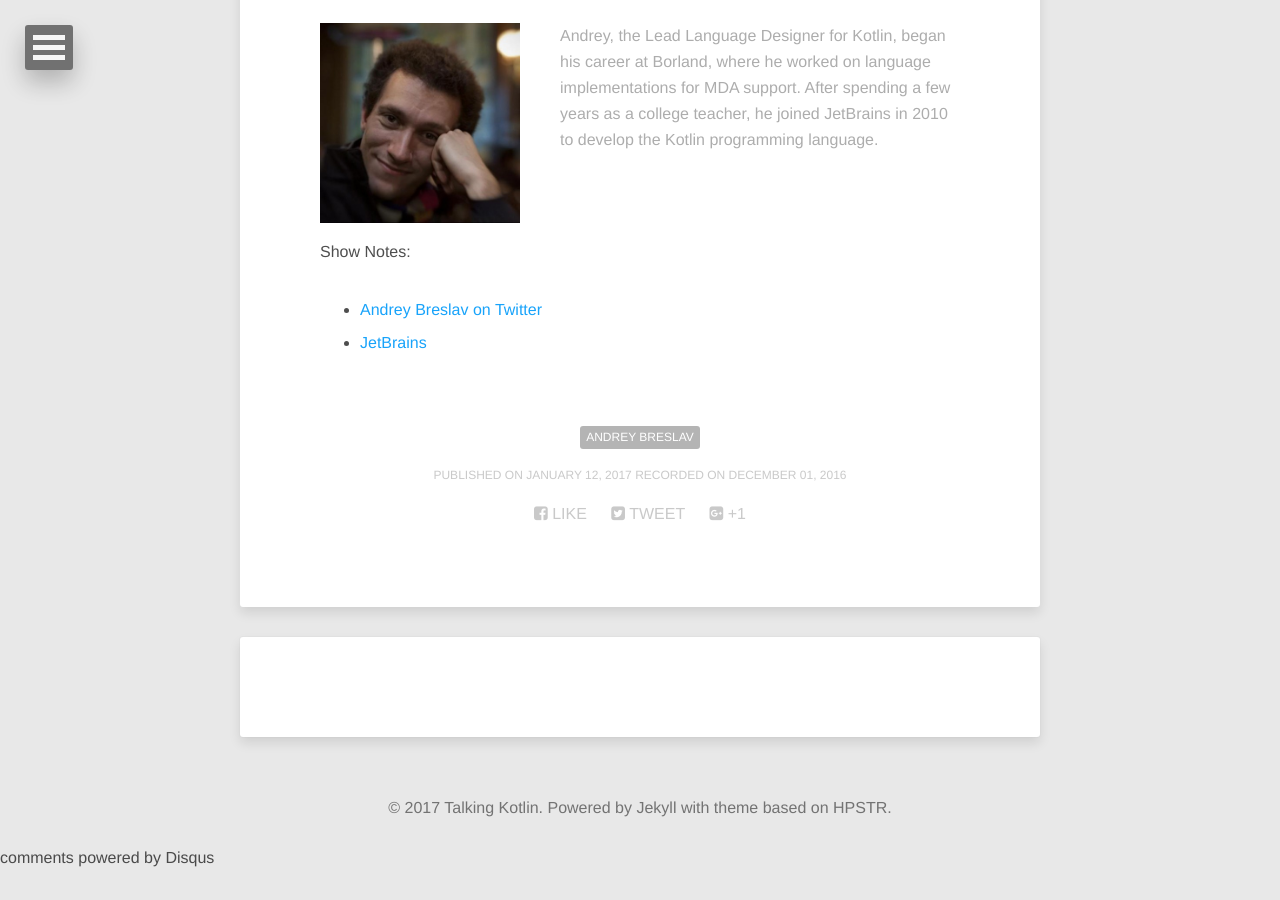
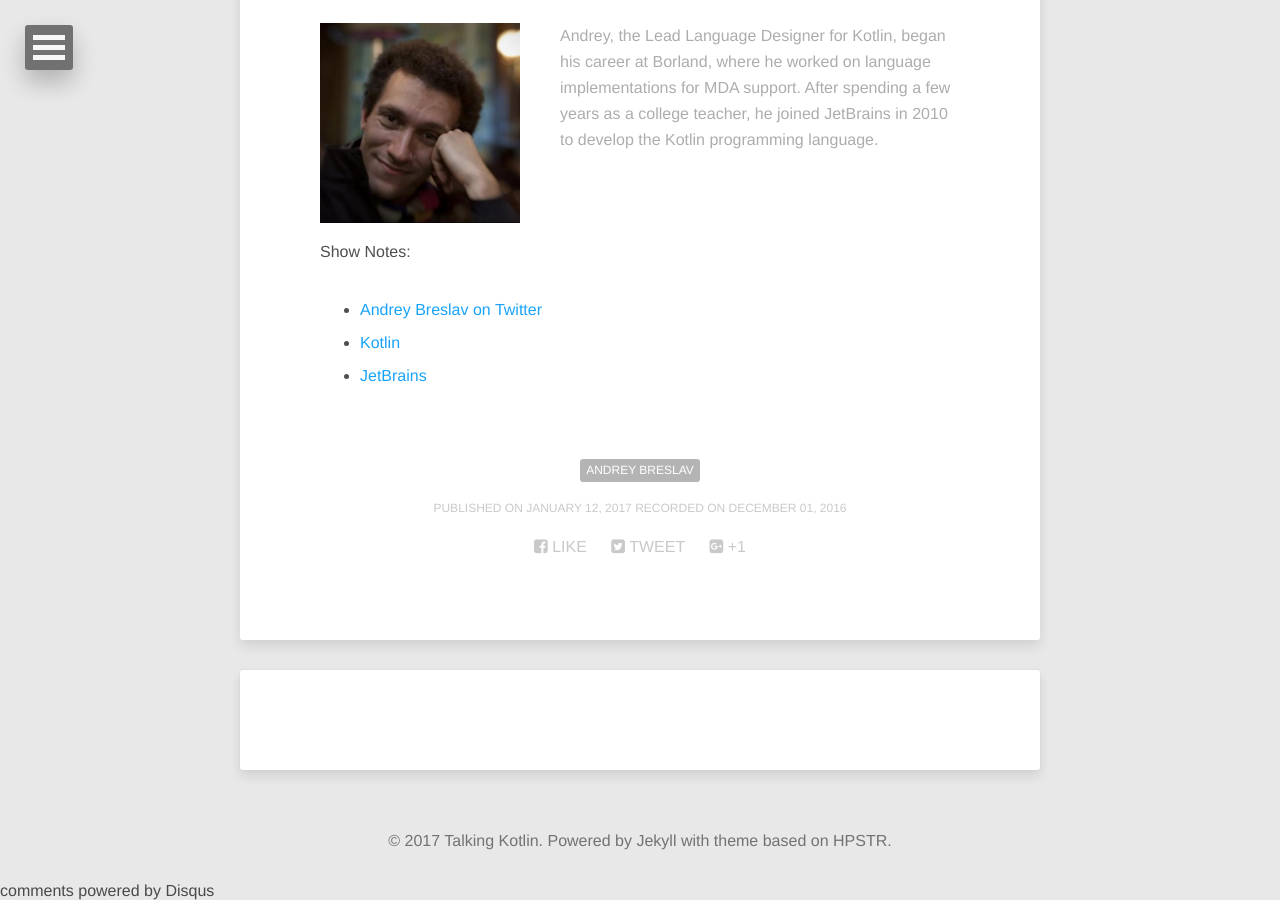
Before and after one commit to talkingkotlin/website, a Jekyll site: the page built from _posts/2017-01-12-a-chat-with-andrey-breslav.md, in a window 1280 px wide and 900 px high, scrolled down 974 px. Built offline with Jekyll 4.4.1, drawn with Linux system fonts in a browser that asks for light colours; nearby versions of some CDN libraries; comment, search, counter and statistics services are not loaded; before the commit the page ends 1841 px from its top, so only the background shows below that.

Commit message:
Added Kotlin Link

```diff
--- a/_posts/2017-01-12-a-chat-with-andrey-breslav.md
+++ b/_posts/2017-01-12-a-chat-with-andrey-breslav.md
@@ -11,6 +11,8 @@ bio: "Andrey, the Lead Language Designer for Kotlin, began his career at Borland
 notes:
     - text: Andrey Breslav on Twitter
       link: https://twitter.com/abreslav
+    - text: Kotlin
+      link: http://kotlinlang.org
     - text: JetBrains
       link: https://jetbrains.com
 ---
```
